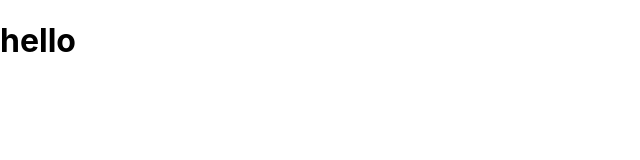
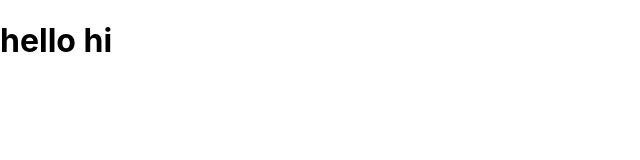
Before and after one commit to arvind98960/onlinestore, a React (Create React App) app: page / in a window 1280 px wide. Shown: the top 160 px of the page, without its empty margins (0-640 px from the left). Built offline with nearby package versions, Linux system fonts and the light colour scheme.

Commit message:
Update App.js

```diff
--- a/src/App.js
+++ b/src/App.js
@@ -3,7 +3,7 @@ import './App.css';
 function App() {
   return (
     <div >
-     <h1>hello</h1>
+     <h1>hello hi</h1>
     </div>
   );
 }
```
